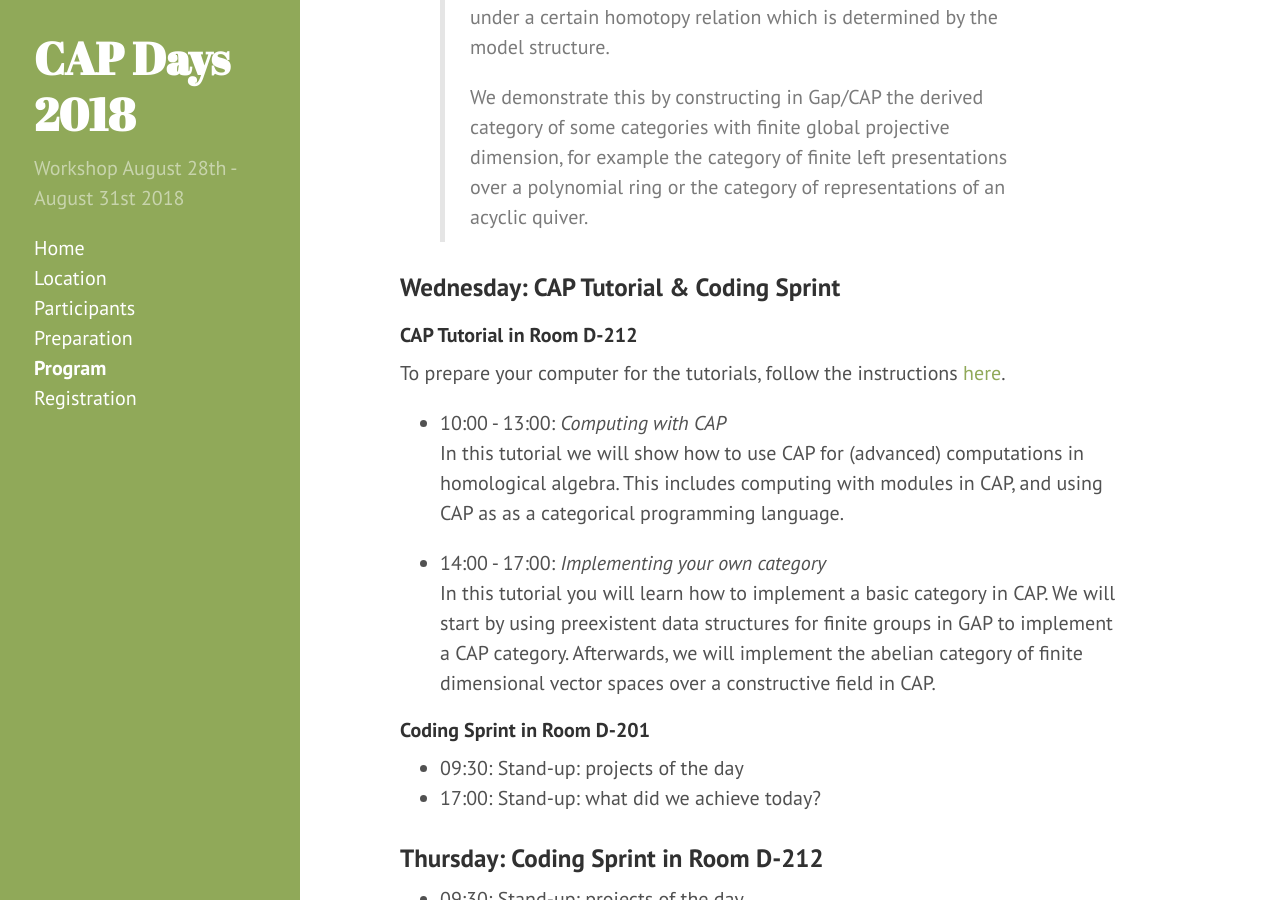
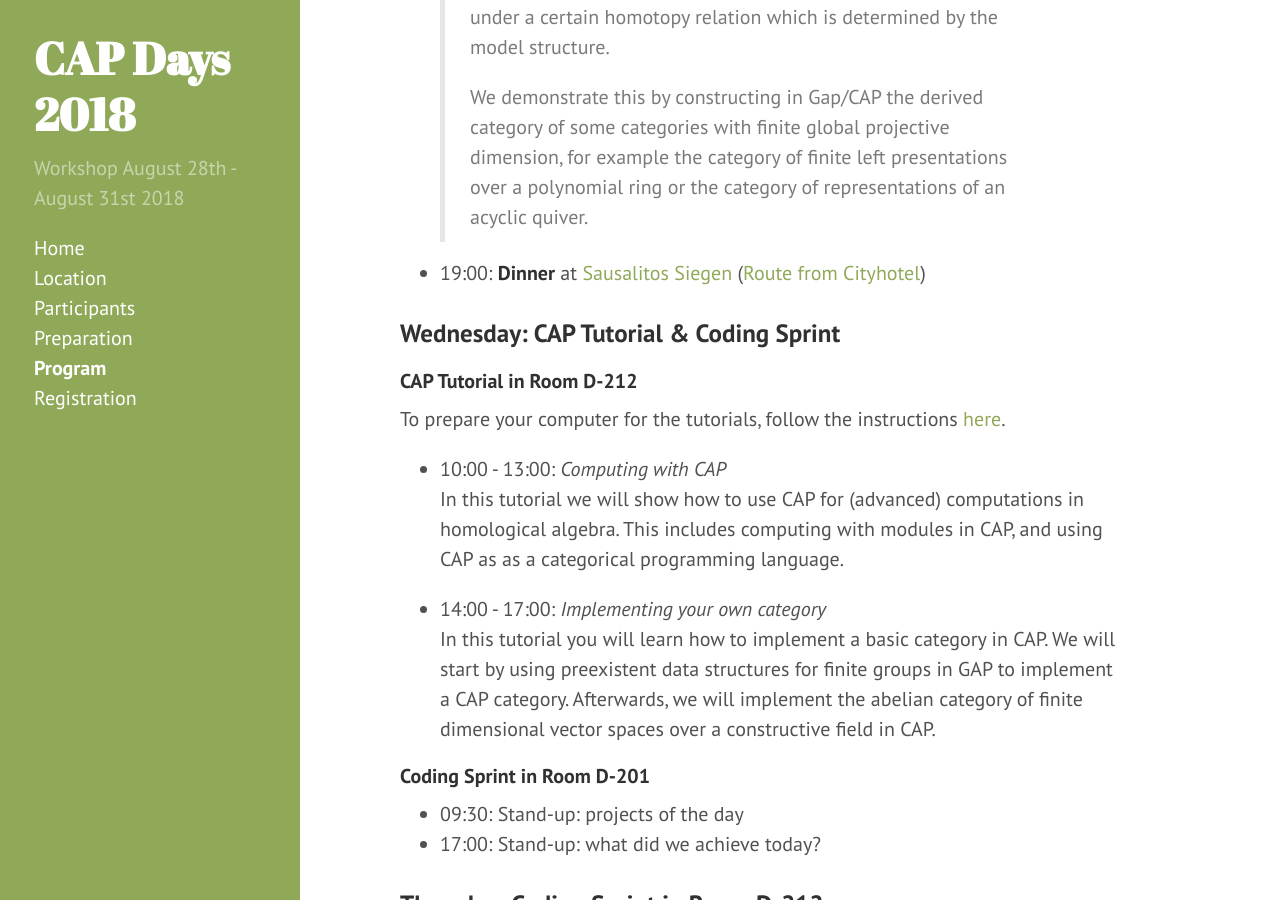
Before and after one commit to homalg-project/capdays-2018, a Jekyll site: the page built from program.md, in a window 1280 px wide and 900 px high, scrolled down 2481 px. Built offline with Jekyll 4.4.1, drawn with Linux system fonts in a browser that asks for light colours.

Commit message:
Added dinner to webpage

```diff
--- a/program.md
+++ b/program.md
@@ -68,6 +68,8 @@
 > for example the category of finite left presentations over a polynomial ring or the category of representations of an acyclic
 > quiver.
 
+* 19:00: **Dinner** at [Sausalitos Siegen](https://www.sausalitos.de/mein-sausalitos/siegen/) ([Route from Cityhotel](https://www.google.de/maps/dir/Cityhotel+Siegen,+Koblenzer+Stra%C3%9Fe,+Siegen/SAUSALITOS,+Hindenburgstra%C3%9Fe,+Siegen/@50.8725263,8.010923,16z/data=!3m1!4b1!4m14!4m13!1m5!1m1!1s0x47bc1cf3659f9a71:0x198a80371a54e03a!2m2!1d8.012079!2d50.868547!1m5!1m1!1s0x47bc1c9312589cc9:0x517211a9b31c3fae!2m2!1d8.0192218!2d50.8765058!3e2))
+
 ### Wednesday: CAP Tutorial & Coding Sprint
 
 #### CAP Tutorial in Room D-212
```
